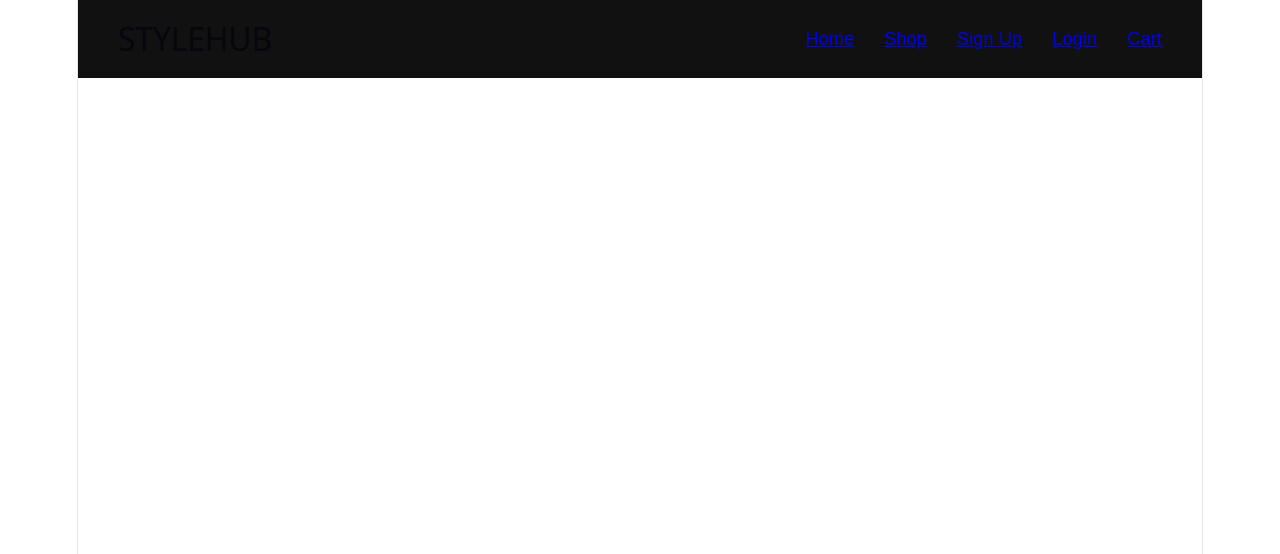
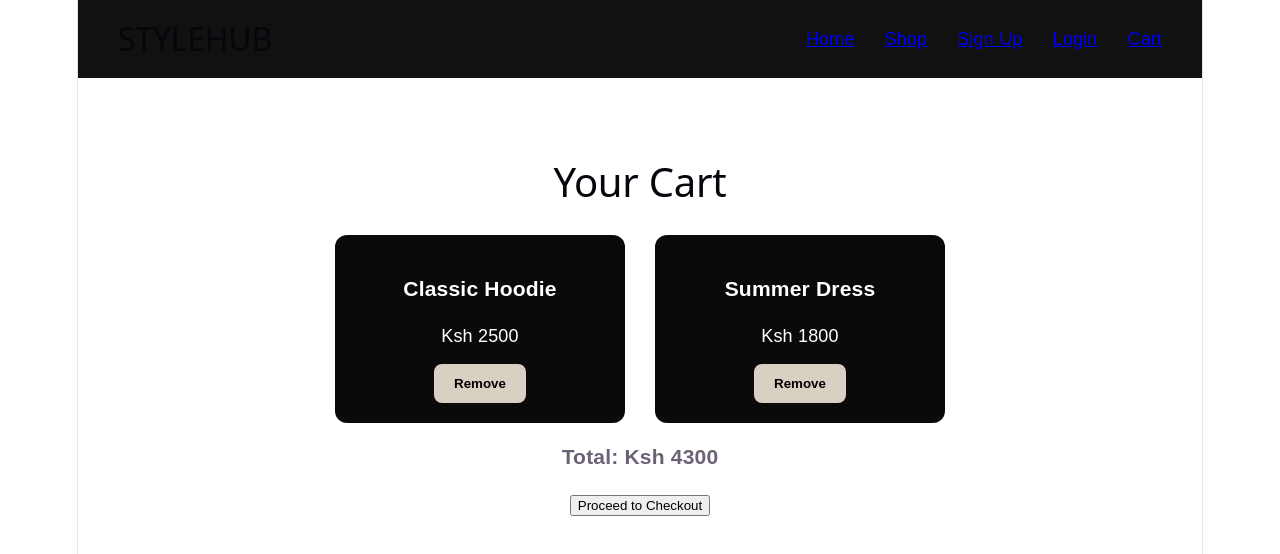
Before and after one commit to Mercymaina-pro/style-hub, a React (Vite) app: page /cart in a window 1280 px wide. Shown: the top 554 px of the page. Built offline with nearby package versions, Linux system fonts and the light colour scheme.

Commit message:
Added cart page UI

```diff
--- a/src/App.tsx
+++ b/src/App.tsx
@@ -5,6 +5,7 @@ import Products from "./pages/Products";
 import Login from "./pages/Login";
 import Signup from "./pages/Signup";
 import Navbar from "./components/Navbar";
+import Cart from "./pages/Cart";
 
 function App() {
   return (
@@ -16,6 +17,7 @@ function App() {
         <Route path="/products" element={<Products />} />
         <Route path="/login" element={<Login />} />
         <Route path="/signup" element={<Signup />} />
+        <Route path="/cart" element={<Cart />} />
       </Routes>
     </BrowserRouter>
   );
--- /dev/null
+++ b/src/pages/Cart.tsx
@@ -0,0 +1,26 @@
+function Cart() {
+  return (
+    <section className="login-page">
+      <h2>Your Cart</h2>
+
+      <div className="products">
+        <div className="product-card">
+          <h3>Classic Hoodie</h3>
+          <p>Ksh 2500</p>
+          <button>Remove</button>
+        </div>
+
+        <div className="product-card">
+          <h3>Summer Dress</h3>
+          <p>Ksh 1800</p>
+          <button>Remove</button>
+        </div>
+      </div>
+
+      <h3>Total: Ksh 4300</h3>
+      <button>Proceed to Checkout</button>
+    </section>
+  );
+}
+
+export default Cart;
```
